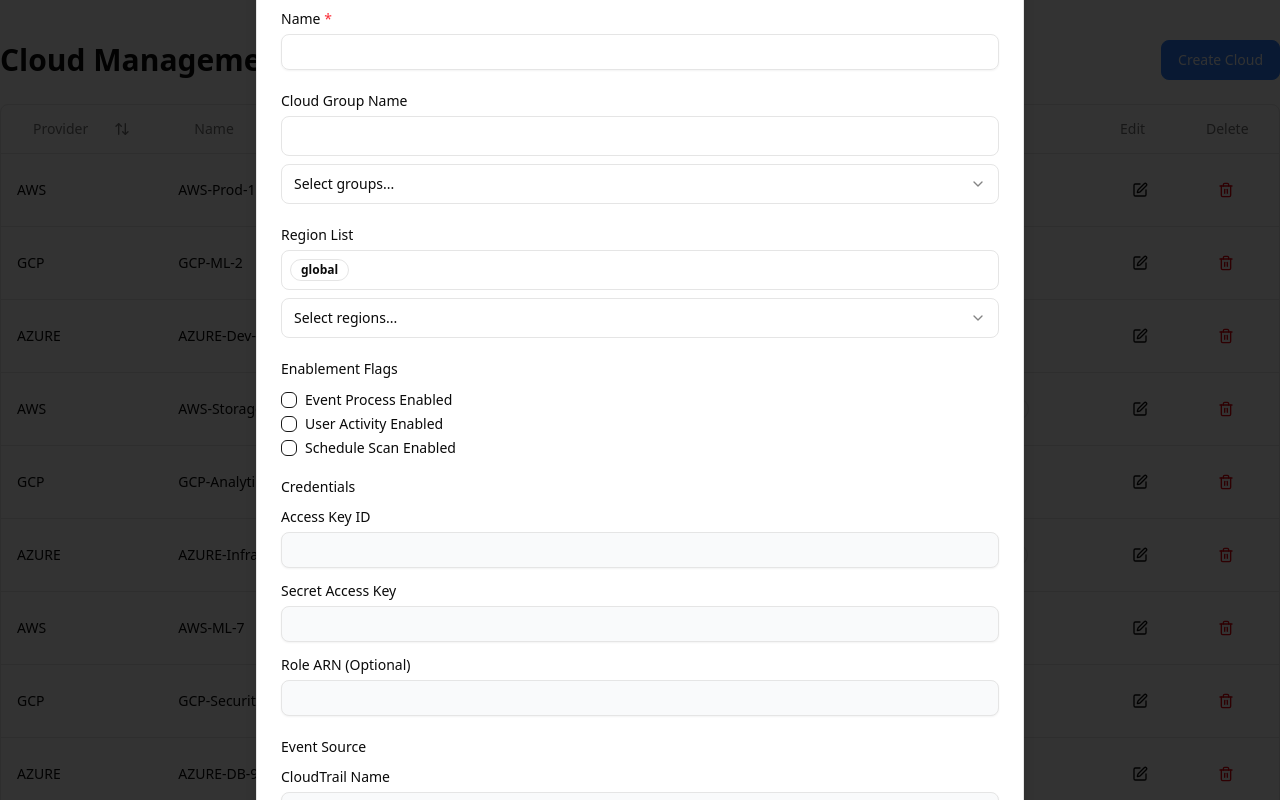
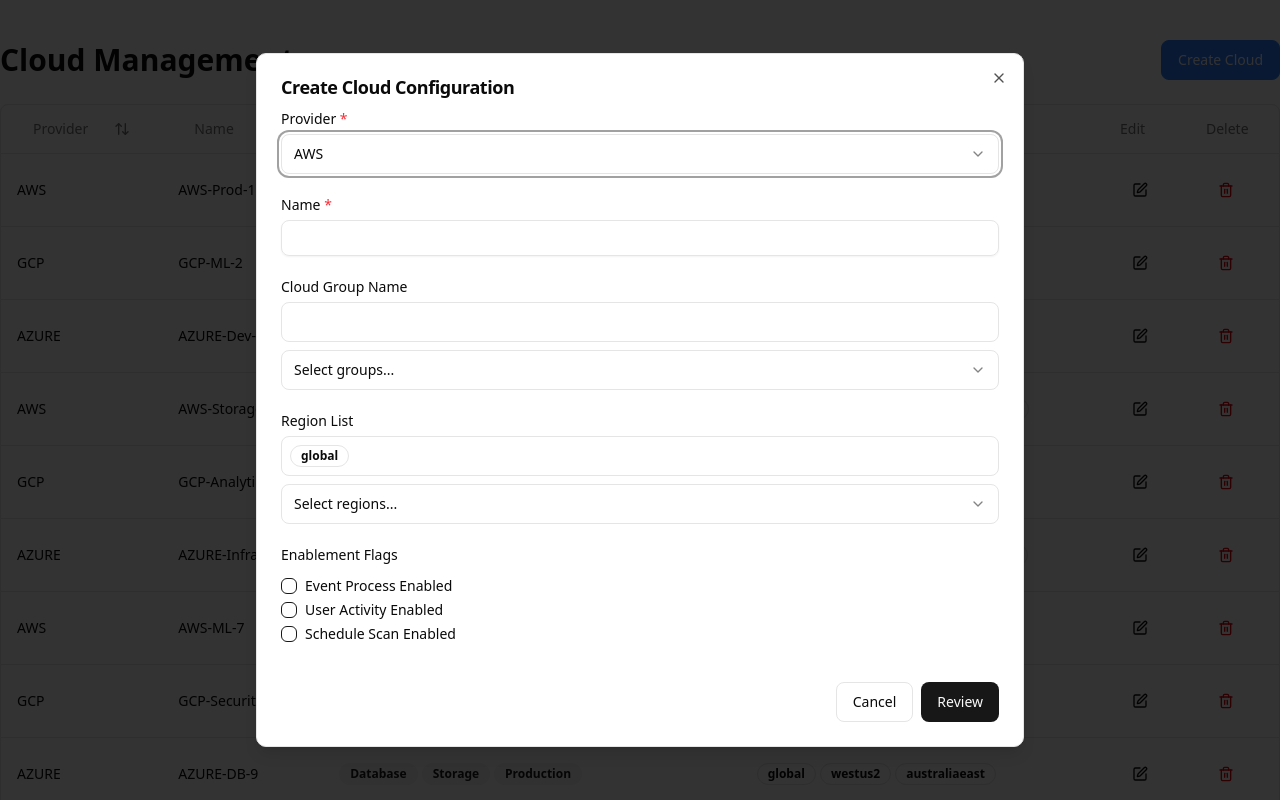
Before and after one commit to mauvpark/tatum-frontend, a Next.js app: page / in a window 1280 px wide. Both pictures are taken after a click on the button "Create Cloud". Shown: the top 800 px of the page. Built offline with nearby package versions, Linux system fonts and the light colour scheme.

Commit message:
노출 조건 수정

```diff
--- a/app/page.tsx
+++ b/app/page.tsx
@@ -40,7 +40,6 @@ const CloudManagement = () => {
 	} = useClouds();
 
 	useEffect(() => {
-		console.log(cloudData);
 		if (cloudData) {
 			setDisplayData(cloudData);
 		}
--- a/components/cloud-dialog/index.tsx
+++ b/components/cloud-dialog/index.tsx
@@ -172,10 +172,14 @@ export function CloudDialog({
 						/>
 						{formData.scheduleScanEnabled && (
 							<FrequencySelector
-								scheduleScanSetting={formData.scheduleScanSetting}
+								scheduleScanSetting={
+									formData.scheduleScanSetting
+								}
 								onHourChange={handleHourChange}
 							/>
 						)}
+						{type === "edit" && (
+							<>
 								<div className="grid gap-4">
 									<Label>Credentials</Label>
 									<CredentialsFields
@@ -190,6 +194,8 @@ export function CloudDialog({
 										eventSource={formData.eventSource}
 									/>
 								</div>
+							</>
+						)}
 					</div>
 				)}
 
```
Lines whose indentation alone changed are shown as unchanged.
